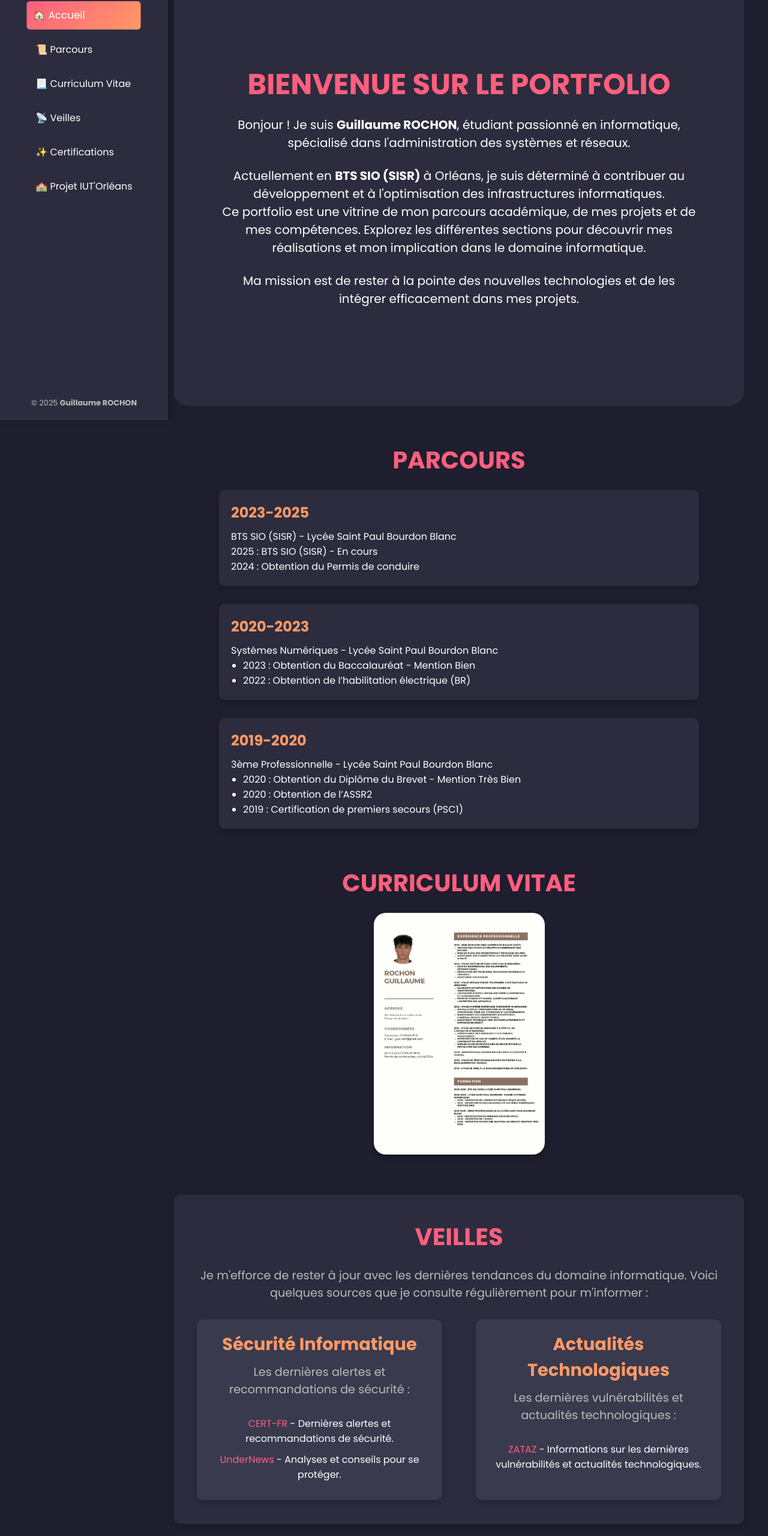
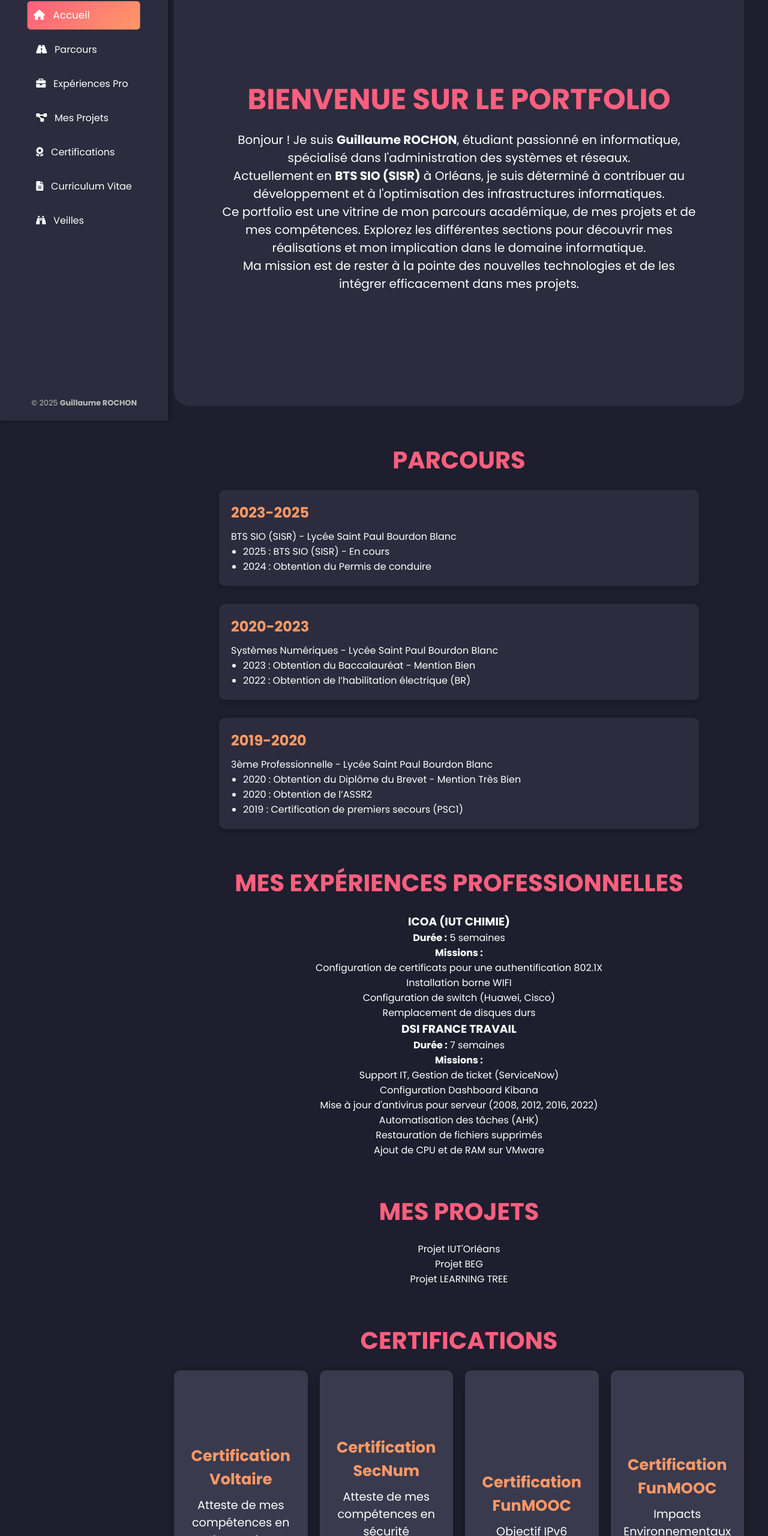
Before and after one commit to gurochon/Portfolio, a plain HTML site: page index.html in a window 1280 px wide. Shown: the part 99-2660 px from the top of the page at 60% size. Drawn offline with Linux system fonts and the light colour scheme.

Commit message:
Update index.html

```diff
--- a/index.html
+++ b/index.html
@@ -3,6 +3,7 @@
 <head>
     <meta charset="UTF-8">
     <meta name="viewport" content="width=device-width, initial-scale=1.0">
+    <link rel="stylesheet" href="https://cdnjs.cloudflare.com/ajax/libs/font-awesome/6.0.0-beta3/css/all.min.css">
     <title>Portfolio - Guillaume ROCHON</title>
     <link rel="stylesheet" href="styles.css">
 </head>
@@ -13,12 +14,13 @@
         </div>
         <nav>
             <ul>
-                <li class="active"><a href="#accueil">🏠 Accueil</a></li>
-                <li><a href="#parcours">📜 Parcours</a></li>
-                <li><a href="#cv">📃 Curriculum Vitae</a></li>
-                <li><a href="#veilles">📡 Veilles</a></li>
-                <li><a href="#certifications">✨ Certifications</a></li>
-                <li><a href="#projetIUT">🏫 Projet IUT'Orléans</a></li>
+                <li class="active"><a href="#accueil"><i class="fas fa-home"></i> &nbsp;&nbsp;Accueil</a></li>
+                <li><a href="#parcours"><i class="fas fa-road"></i> &nbsp;&nbsp;Parcours</a></li>
+                <li><a href="#experiences"><i class="fas fa-briefcase"></i> &nbsp;&nbsp;Expériences Pro</a></li>
+                <li><a href="#projetIUT"><i class="fas fa-project-diagram"></i> &nbsp;&nbsp;Mes Projets</a></li>
+                <li><a href="#certifications"><i class="fas fa-award"></i> &nbsp;&nbsp;Certifications</a></li>
+                <li><a href="#cv"><i class="fas fa-file-alt"></i> &nbsp;&nbsp;Curriculum Vitae</a></li>
+                <li><a href="#veilles"><i class="fas fa-binoculars"></i> &nbsp;&nbsp;Veilles</a></li>
             </ul>
         </nav>
         <footer>
@@ -29,9 +31,9 @@
     <main class="content">
         <section id="accueil" class="fade-in">
             <h2>Bienvenue sur le Portfolio</h2>
-            <p>Bonjour ! Je suis <strong>Guillaume ROCHON</strong>, étudiant passionné en informatique, spécialisé dans l'administration des systèmes et réseaux.</p><br>
+            <p>Bonjour ! Je suis <strong>Guillaume ROCHON</strong>, étudiant passionné en informatique, spécialisé dans l'administration des systèmes et réseaux.</p>
             <p>Actuellement en <strong>BTS SIO (SISR)</strong> à Orléans, je suis déterminé à contribuer au développement et à l'optimisation des infrastructures informatiques.</p>
-            <p>Ce portfolio est une vitrine de mon parcours académique, de mes projets et de mes compétences. Explorez les différentes sections pour découvrir mes réalisations et mon implication dans le domaine informatique.</p><br>
+            <p>Ce portfolio est une vitrine de mon parcours académique, de mes projets et de mes compétences. Explorez les différentes sections pour découvrir mes réalisations et mon implication dans le domaine informatique.</p>
             <p>Ma mission est de rester à la pointe des nouvelles technologies et de les intégrer efficacement dans mes projets.</p>
         </section>
 
@@ -41,8 +43,10 @@
                 <div class="parcours-item">
                     <h3>2023-2025</h3>
                     <p>BTS SIO (SISR) - Lycée Saint Paul Bourdon Blanc</p>
-                    <p>2025 : BTS SIO (SISR) - En cours</p>
-                    <p>2024 : Obtention du Permis de conduire</p>
+                    <ul>
+                        <li>2025 : BTS SIO (SISR) - En cours</li>
+                        <li>2024 : Obtention du Permis de conduire</li>
+                    </ul>
                 </div>
                 <div class="parcours-item">
                     <h3>2020-2023</h3>
@@ -64,6 +68,79 @@
             </div>
         </section>
 
+        <section id="experiences">
+            <h2>Mes Expériences Professionnelles</h2>
+            <div class="experiences-container">
+                <div class="experience-card">
+                    <h3>ICOA (IUT CHIMIE)</h3>
+                    <p><strong>Durée :</strong> 5 semaines</p>
+                    <p><strong>Missions :</strong>
+                        <ul>
+                            <p>Configuration de certificats pour une authentification 802.1X</p>
+                            <p>Installation borne WIFI</p>
+                            <p>Configuration de switch (Huawei, Cisco)</p>
+                            <p>Remplacement de disques durs</p>
+                        </ul>
+                    </p>
+                </div>
+                <div class="experience-card">
+                    <h3>DSI FRANCE TRAVAIL</h3>
+                    <p><strong>Durée :</strong> 7 semaines</p>
+                    <p><strong>Missions :</strong>
+                        <ul>
+                            <p>Support IT, Gestion de ticket (ServiceNow)</p>
+                            <p>Configuration Dashboard Kibana</p>
+                            <p>Mise à jour d'antivirus pour serveur (2008, 2012, 2016, 2022)</p>
+                            <p>Automatisation des tâches (AHK)</p>
+                            <p>Restauration de fichiers supprimés</p>
+                            <p>Ajout de CPU et de RAM sur VMware</p>
+                        </ul>
+                    </p>
+                </div>
+            </div>
+        </section>
+
+        <section id="projetIUT">
+            <h2>Mes Projets</h2>
+            <p>
+                <ul>
+                    <p>Projet IUT'Orléans</p>
+                    <p>Projet BEG</p>
+                    <p>Projet LEARNING TREE</p>
+                </ul>
+            </p>
+        </section>
+
+        <section id="certifications">
+            <h2>Certifications</h2>
+            <div class="certifications-container">
+                <div class="certification-card">
+                    <h3>Certification Voltaire</h3>
+                    <p>Atteste de mes compétences en orthographe et rédaction.</p>
+                    <button class="voir-plus" data-image="1.png">Voir plus</button>
+                </div>
+                <div class="certification-card">
+                    <h3>Certification SecNum</h3>
+                    <p>Atteste de mes compétences en sécurité numérique et cybersécurité.</p>
+                    <button class="voir-plus" data-image="2.png">Voir plus</button>
+                </div>
+                <div class="certification-card">
+                    <h3>Certification FunMOOC</h3>
+                    <p>Objectif IPv6</p>
+                    <button class="voir-plus" data-image="3.jpg">Voir plus</button>
+                </div>
+                <div class="certification-card">
+                    <h3>Certification FunMOOC</h3>
+                    <p>Impacts Environnementaux du numérique</p>
+                    <button class="voir-plus" data-image="4.png">Voir plus</button>
+                </div>
+            </div>
+            <div id="imageModal" class="modal">
+                <span class="close">&times;</span>
+                <img class="modal-content" id="imageModalContent">
+            </div>
+        </section>
+
         <section id="cv">
             <h2>Curriculum Vitae</h2>
             <div class="cv-container">
@@ -74,8 +151,6 @@
                 <img class="modal-content" id="modalImage">
             </div>
         </section>
-
-        <script src="script.js"></script>
 
         <section id="veilles">
             <h2>VEILLES</h2>
@@ -98,51 +173,7 @@
                 </div>
             </div>
         </section>
-
-        <section id="certifications">
-            <h2>Certifications</h2>
-            <div class="certifications-container">
-                <!-- Certification Voltaire -->
-                <div class="certification-card">
-                    <h3>Certification Voltaire</h3>
-                    <p>Atteste de mes compétences en orthographe et rédaction.</p>
-                    <button class="voir-plus" data-image="1.png">Voir plus</button>
-                </div>
-
-                <!-- Certification SecNum -->
-                <div class="certification-card">
-                    <h3>Certification SecNum</h3>
-                    <p>Atteste de mes compétences en sécurité numérique et cybersécurité.</p>
-                    <button class="voir-plus" data-image="2.png">Voir plus</button>
-                </div>
-
-                <!-- Badge Objectif IPv6 -->
-                <div class="certification-card">
-                    <h3>Certification FunMOOC</h3>
-                    <p>Objectif IPv6</p>
-                    <button class="voir-plus" data-image="3.jpg">Voir plus</button>
-                </div>
-
-                <!-- Badge Impacts Environnementaux du Numérique -->
-                <div class="certification-card">
-                    <h3>Certification FunMOOC</h3>
-                    <p>Impacts Environnementaux du numérique</p>
-                    <button class="voir-plus" data-image="4.png">Voir plus</button>
-                </div>
-            </div>
-
-            <!-- Modal pour afficher les images -->
-            <div id="imageModal" class="modal">
-                <span class="close">&times;</span>
-                <img class="modal-content" id="imageModalContent">
-            </div>
-        </section>
-
-
-        <section id="projetIUT">
-            <h2>Projet IUT'Orléans</h2>
-            <p>J'ai réalisé un projet d'intégration de système d'information pour une entreprise fictive dans le cadre de mon BTS SIO SISR.</p>
-        </section>
     </main>
+    <script src="script.js"></script>
 </body>
 </html>
```
